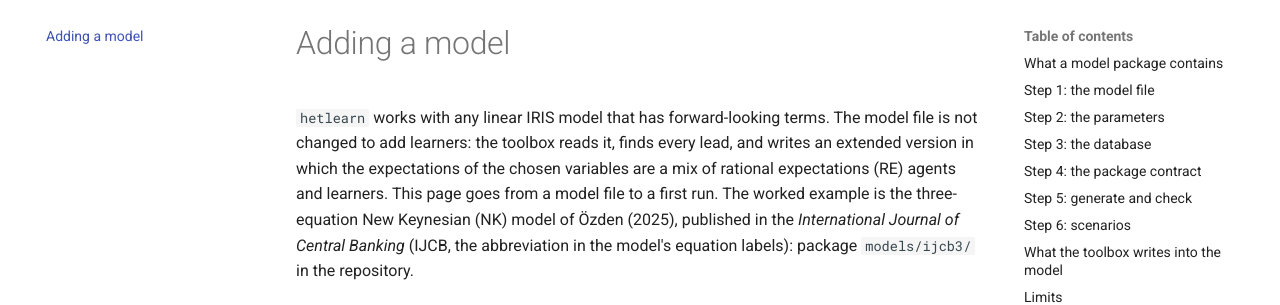
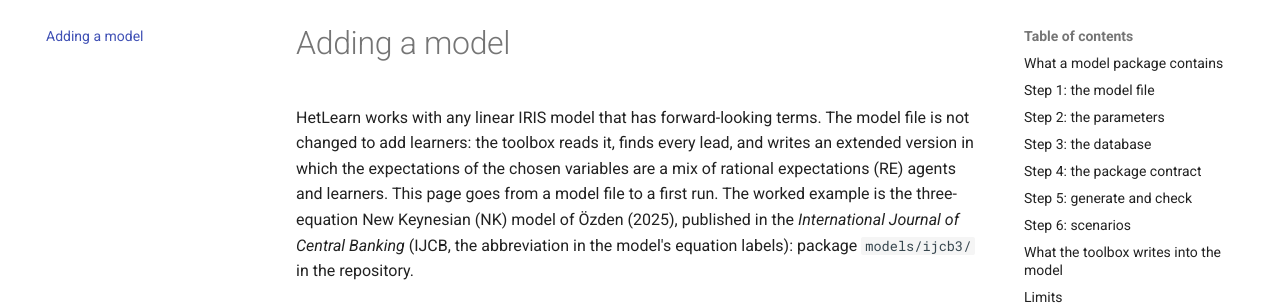
Before and after one commit to HetLearn/iris_toolbox_learning, an MkDocs documentation site: the page built from docs_site/adding-a-model.md, in a window 1280 px wide and 900 px high. Shown: the part 123-428 px from the top of the window. Built offline with MkDocs 1.6.1 and Material for MkDocs 9.7.7, drawn with Linux system fonts in a browser that asks for light colours; comment, search, counter and statistics services are not loaded.

```diff
--- a/docs_site/adding-a-model.md
+++ b/docs_site/adding-a-model.md
@@ -1,6 +1,6 @@
 # Adding a model
 
-`hetlearn` works with any linear IRIS model that has forward-looking terms. The model file is
+HetLearn works with any linear IRIS model that has forward-looking terms. The model file is
 not changed to add learners: the toolbox reads it, finds every lead, and writes an extended
 version in which the expectations of the chosen variables are a mix of rational expectations
 (RE) agents and learners. This page goes from a model file to a first run. The worked example
```
